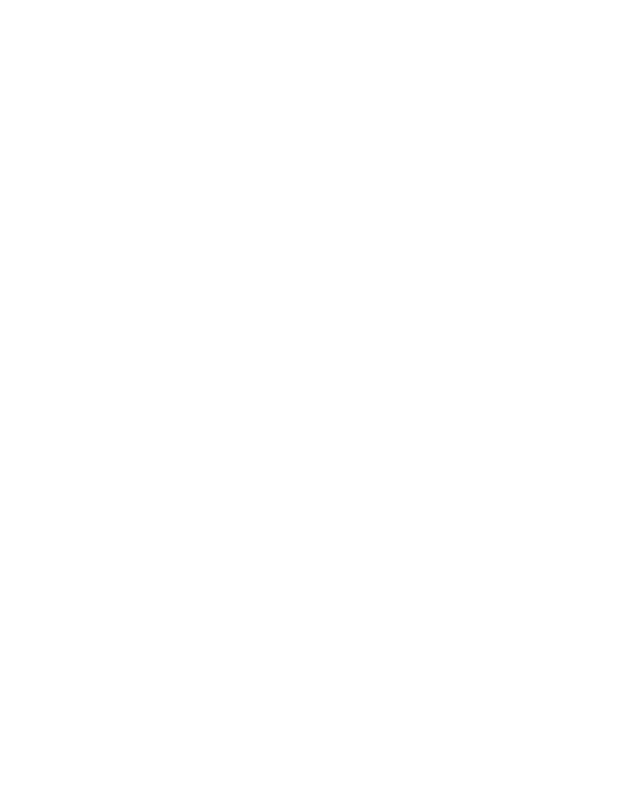
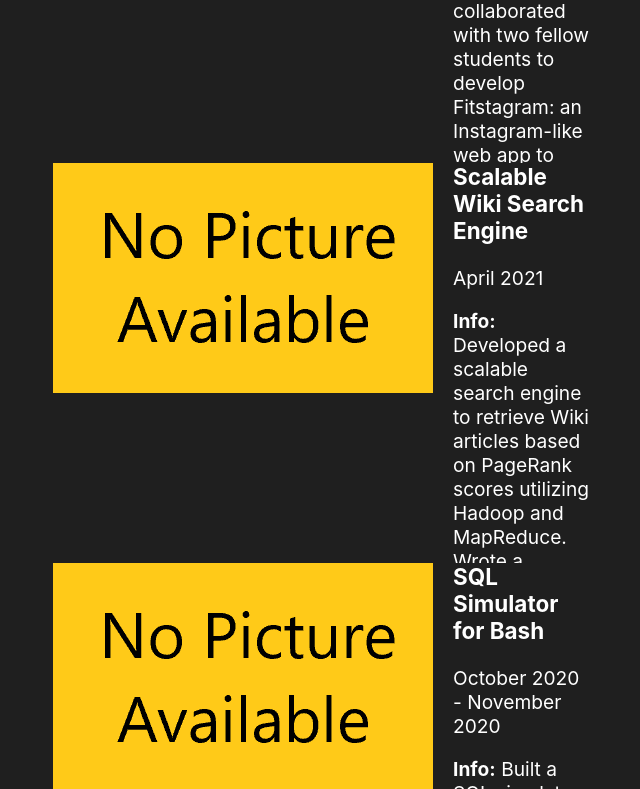
Before and after one commit to nitishvijai/nitish-website-v3, a React (Create React App) app: page /projects in a window 1280 px wide. Shown: the part 1291-2080 px from the top of the page, without its empty margins (267-907 px from the left). Before the commit the page ends 800 px from the top, so only its background shows below. Built offline with nearby package versions, Linux system fonts and the light colour scheme.

Commit message:
Added all projects to site. Gradient wonky on projects

```diff
--- a/src/components/Footer/Footer.js
+++ b/src/components/Footer/Footer.js
@@ -1,8 +1,8 @@
 import React from 'react';
 import styles from './Footer.module.css';
 
-const Footer = () => (
-  <div className={styles.Footer}>
+const Footer = (props) => (
+  <div className={`${props.projects ? styles.relFooter : styles.Footer}`}>
     Version 3.0 - Copyright © 2023 Nitish Vijai
   </div>
 );
--- a/src/components/Footer/Footer.module.css
+++ b/src/components/Footer/Footer.module.css
@@ -5,3 +5,11 @@
     height: 50px;
     text-align: center;
 }
+
+.relFooter {
+    position: relative;
+    width: 100%;
+    bottom: 0;
+    height: 50px;
+    text-align: center;
+}
--- a/src/components/Projects/Projects.js
+++ b/src/components/Projects/Projects.js
@@ -5,9 +5,11 @@
 
 const Projects = () => {
   let moveGradient = (e) => {
-    let btn = document.querySelector('.gradient, a');
-    let x = e.clientX - 0;
-    let y = e.clientY - 0;
+    let btn = document.querySelector(".Projects_gradient__0P10l");
+
+    let x = e.pageX - 0;
+    let y = e.pageY - 0;
+
     btn.style.setProperty('--x', x + 'px');
     btn.style.setProperty('--y', y + 'px');
   }
@@ -32,11 +34,91 @@
       'github': 'N/A',
       'website': '',
       'other-link': ''
-    }
+    },
+    {
+      'name': 'Fitstagram',
+      'date': 'November 2021 - December 2021',
+      'info': 'As part of EECS 493 (UI Development), collaborated with two fellow students to develop Fitstagram: an Instagram-like web app to coordinate fitness groups and motivate friends to get healthier through sharing photos of food or workouts.',
+      'stack': 'Vue.js, JavaScript, HTML5, CSS3, Firebase',
+      'pic': '',
+      'github': 'N/A',
+      'website': '',
+      'other-link': ''
+    },
+    {
+      'name': 'Scalable Wiki Search Engine',
+      'date': 'April 2021',
+      'info': 'Developed a scalable search engine to retrieve Wiki articles based on PageRank scores utilizing Hadoop and MapReduce. Wrote a RESTful API index server with Flask backend, and implemented a Google-like search interface to display results and call the API. Final project for EECS 485 (Web Systems).',
+      'stack': 'Flask, HTML5, CSS3, SQLite DB, Hadoop',
+      'pic': '',
+      'github': 'N/A',
+      'website': '',
+      'other-link': ''
+    },
+    {
+      'name': 'SQL Simulator for Bash',
+      'date': 'October 2020 - November 2020',
+      'info': 'Built a SQL simulator to emulate a relational database that supports create, select, print, insert, delete, and join queries efficiently using C++ that runs on Bash. In addition, implemented indexes using hash maps and binary search trees for rapid indexing and joining of queries. Developed for EECS 281 (Data Structures and Algorithms).',
+      'stack': 'C++, Bash (Linux)',
+      'pic': '',
+      'github': 'N/A',
+      'website': '',
+      'other-link': ''
+    },
+    {
+      'name': 'Wheel of Fortune Clone',
+      'date': 'October 2020 - November 2020',
+      'info': 'Developed a multiplayer Wheel of Fortune game clone with Java and the Swing GUI toolkit; project developed for EECS 285 (Practical Programming in Java).',
+      'stack': 'Java, Swing GUI',
+      'pic': '',
+      'github': 'N/A',
+      'website': '',
+      'other-link': ''
+    },
+    {
+      'name': 'Website v2.0',
+      'date': 'April 2020 - June 2020',
+      'info': 'Designed and developed a personal website to show my portfolio of skills and projects. In addition, this website was designed from scratch to replace my previous GitHub Pages site, breaking free from template design constraints and gaining a more thorough understanding of HTML, CSS and JS.',
+      'stack': 'HTML5, CSS3, JavaScript, jQuery',
+      'pic': '',
+      'github': 'https://github.com/nitishvijai/nitish-website-v3',
+      'website': 'https://nitishv.dev/',
+      'other-link': ''
+    },
+    {
+      'name': 'Store Scraper',
+      'date': 'January 2020 - April 2020',
+      'info': 'Developed a web scraper in Python to scrape the top search result from three retailers and return the lowest price. Utilized BeautifulSoup to scrape the retailers and used Selenium to emulate a real web browser and bypass dynamic JavaScript changes. In addition, created and published a tutorial on Enlight, an open-source educational platform that helps one learn to code by building cool projects.',
+      'stack': 'Python, BeautifulSoup, Selenium',
+      'pic': '',
+      'github': 'https://github.com/nitishvijai/StoreScraper',
+      'website': 'https://enlight.nyc/projects/build-a-web-scraper',
+      'other-link': ''
+    },
+    {
+      'name': 'Eventempo',
+      'date': 'December 2019 - February 2020',
+      'info': 'Built a UWP countdown timer app for Windows 10 devices. Some features include support for multiple event countdown timers, ease of use, event autosave, colorful customization, and notification alerts. Worked on this app during winter break of my freshman year in college, and released incremental updates to the app in the following months.',
+      'stack': 'C# .NET, XAML',
+      'pic': '',
+      'github': 'https://github.com/nitishvijai/Eventempo',
+      'website': 'https://www.microsoft.com/en-us/p/eventempo/9pcfmsx2g386?activetab=pivot:overviewtab',
+      'other-link': ''
+    },
+    {
+      'name': 'Website v1.0',
+      'date': 'June 2019',
+      'info': 'The very first attempt. Started off this site as a GitHub Pages blog template using Bulma, and this project got me into web development which I explored further with versions 2 and 3.',
+      'stack': 'Jekyll, GitHub Pages',
+      'pic': '',
+      'github': 'https://github.com/nitishvijai/nitish-website-v1',
+      'website': '',
+      'other-link': ''
+    },
   ]
 
   return (
-    <div className="Projects gradient" onMouseMove={(e) => moveGradient(e)}>
+    <div className={`${styles.gradient}`} onMouseMove={(e) => moveGradient(e)}>
       <Navbar selected='2' />
       <h1 id={styles.header}>Projects</h1>
       <div className={styles.projects}>
@@ -55,7 +137,7 @@
         </div>
         )}
       </div>
-      <Footer/>
+      <Footer projects='true' />
     </div>
   );
 };
--- a/src/components/Projects/Projects.module.css
+++ b/src/components/Projects/Projects.module.css
@@ -18,7 +18,7 @@
 .project {
     width: 100%;
     overflow: hidden;
-    height: 300px;
+    height: 400px;
 }
 
 .project:first-child {
@@ -28,7 +28,7 @@
 .img {
     float: left;
     padding-right: 20px;
-    height: 300px;
+    height: 400px;
 }
 
 .info {
@@ -48,3 +48,32 @@
     z-index: 95;
     position: relative;
 }
+
+.gradient {
+    background: #1f1f1f;
+    font-size: 1.2rem;
+    border: none;
+    color: white;
+    outline: none;
+    width: 100%;
+    height: 260vh;
+    position: relative;
+    overflow-y: auto;
+  }
+
+  .gradient:before {
+    --size: 1500px;
+    content: '';
+    position: absolute;
+    left: var(--x);
+    top: var(--y);
+    width: var(--size);
+    height: var(--size);
+    background: radial-gradient(circle closest-side, #414141, transparent);
+    transform: translate(-50%, -50%);
+    transition: width 0.5s ease, height 0.5s ease;
+  }
+
+  .gradient:hover:before {
+    --size: 1500px;
+  }
```
